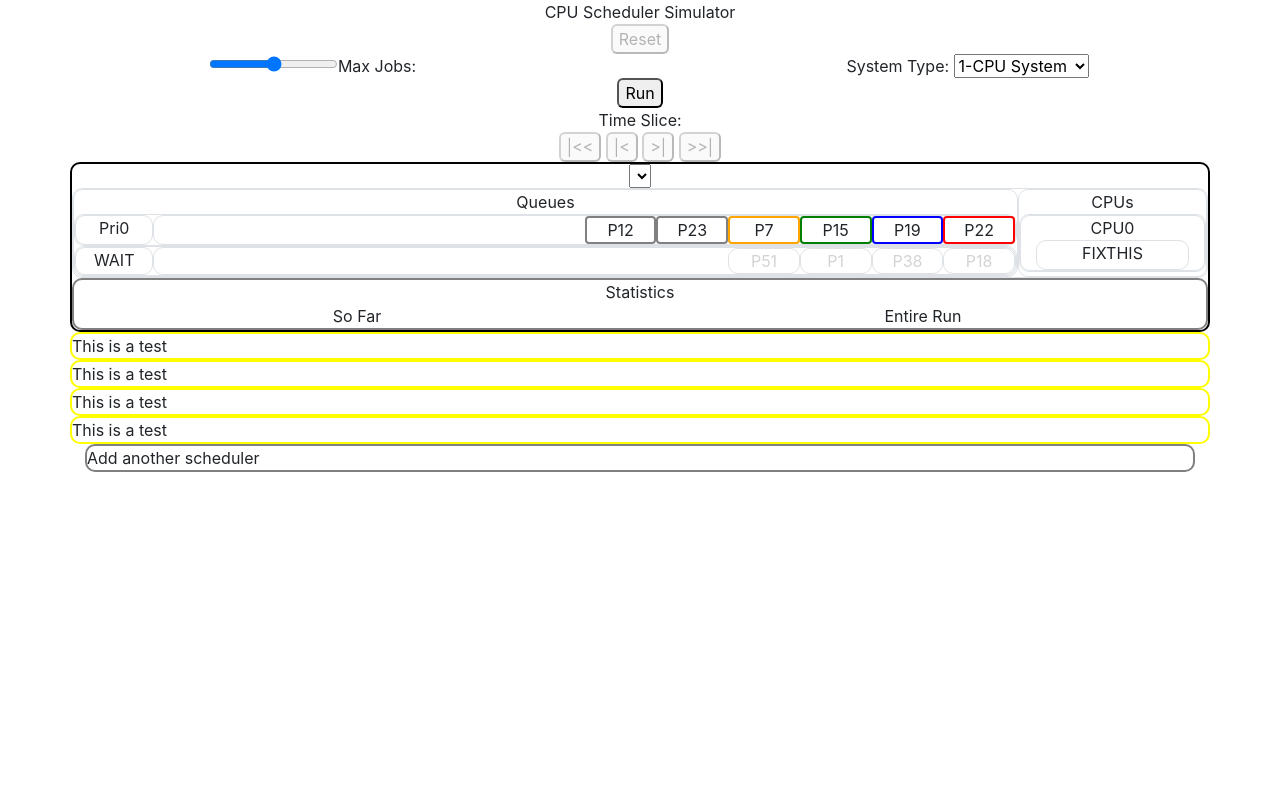
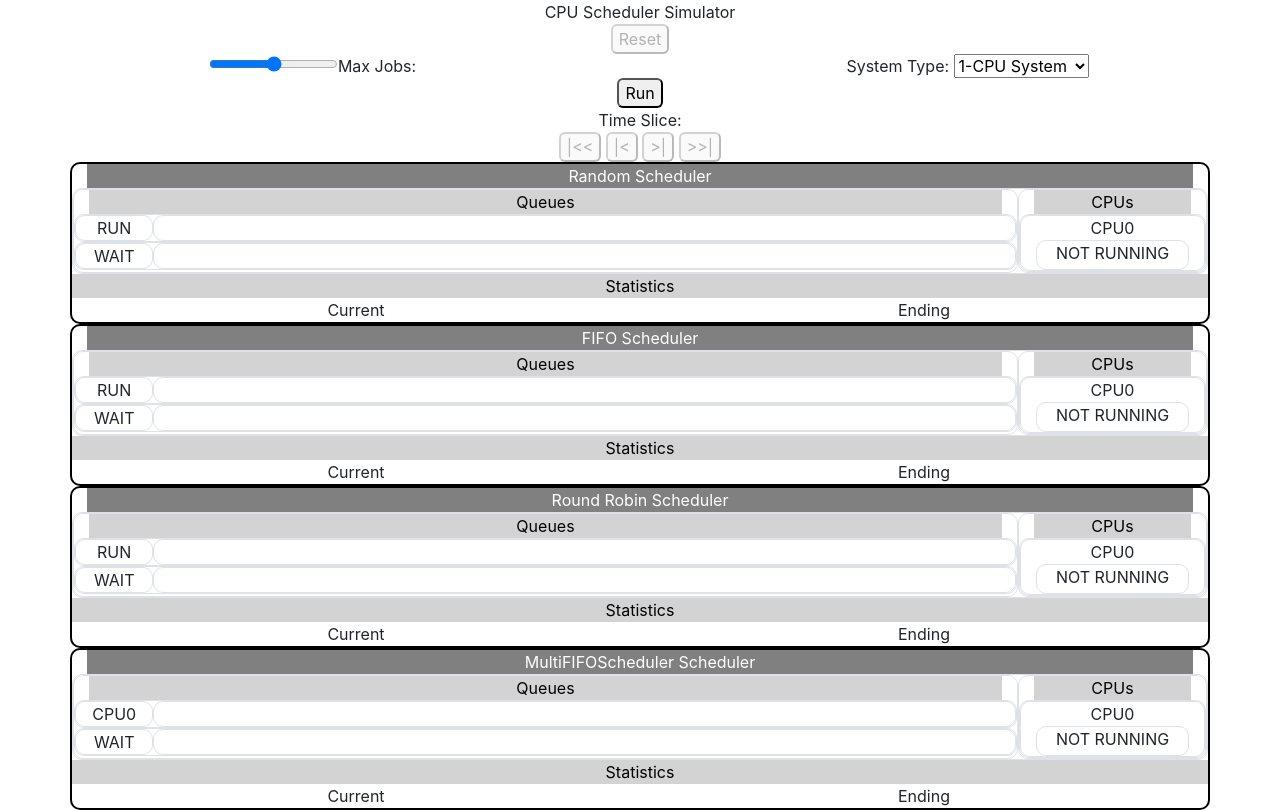
Before and after one commit to jemenake/CPUSchedulingSimulator, a plain HTML site: page index.html in a window 1280 px wide. Drawn offline with nearby package versions, Linux system fonts and the light colour scheme.

Commit message:
Finally working GUI

```diff
--- a/gui/gui.js
+++ /dev/null
@@ -1,30 +0,0 @@
-sim_result = {
-    trace: [
-        {
-            queues: [ [1,2], [4,5,3] ],
-            assignments: [ 1, 2, 4],
-            processes: [ ],
-            wait_queue: [ ],
-            stats: {
-                longest_wait: 0,
-            }
-        },
-        {
-            queues: [ [2], [4,5,3] ],
-            assignments: [ 3, 2, 4],
-            processes: [ ],
-            wait_queue: [ ],
-            stats: {
-                longest_wait: 0,
-            }
-        },
-    ],
-    scheduler_name: "FIFO Scheduler",
-    queue_names: [ "High priority", "Low Priority" ],
-    stats: { // Overall
-        longest_wait: 0,
-    },
-    system: {
-        cpus: 3
-    }
-}
--- a/index.html
+++ b/index.html
@@ -17,7 +17,7 @@
 
 <script src="simulator/sim.js"></script>
 <script src="schedulers/fifo.js"></script>
-<script src="gui/gui.js"></script>
+
 
 <header class="page-header header container-fluid" style="text-align:center">
 CPU Scheduler Simulator
@@ -59,6 +59,10 @@ CPU Scheduler Simulator
 	.schedulertitle {
 		color: white;
 		background-color: gray;
+	}
+	.schedulersubtitle {
+		color: black;
+		background-color: lightgray;
 	}
 	/* .queues {
 		border: 2px solid gray;
@@ -104,21 +108,18 @@ CPU Scheduler Simulator
 </div>
 
 
-<div class="container">
-	<!-- Scheduler Box -->
-	<div class="row scheduler">
-		<!-- Scheduler Box -->
+<div class="container" id="#schedulers">
+	<!-- <div class="row scheduler">
 		<div class="container">
-			<select id="#scheduler_0_selector" name="scheduler_0" class="presim"></select>
+			<div class="schedulertitle">Random Scheduler</div>
 			<div class="row border">
-				<!-- Queues -->
-				<div class="col-10 border" id="#scheduler_0_queues">
-					Queues
+				<div class="col-10 border" id="#scheduler_9_queues">
+					<div class="schedulersubtitle">Queues</div>
 					<div class="row border">
 						<div class="col-1 border">Pri0</div>
 						<div class="col-11 border">
-							<div class="row" id="#scheduler_0_queue_0">
-								<div class="col"></div><!-- consumes extra space to push things right -->
+							<div class="row" id="#scheduler_9_queue_0">
+								<div class="col"></div>
 								<div class="col-1" style="border: 2px solid gray; border-radius: 4px">P12</div>
 								<div class="col-1" style="border: 2px solid gray; border-radius: 4px;">P23</div>
 								<div class="col-1" style="border: 2px solid orange; border-radius: 4px;">P7</div>
@@ -132,8 +133,8 @@ CPU Scheduler Simulator
 					<div class="row border">
 						<div class="col-1 border">WAIT</div>
 						<div class="col-11 border">
-							<div class="row" id="#scheduler_0_queue_1" style="color: lightgray;">
-								<div class="col"></div><!-- consumes extra space to push things right -->
+							<div class="row" id="#scheduler_9_queue_1" style="color: lightgray;">
+								<div class="col"></div>
 								<div class="col-1 border">P51</div>
 								<div class="col-1 border">P1</div>
 								<div class="col-1 border">P38</div>
@@ -142,66 +143,37 @@ CPU Scheduler Simulator
 						</div>
 					</div>
 				</div>
-				<!-- CPUs -->
-				<div class="col-md-2 border" id="#scheduler_0_cpus">
-					CPUs
+				<div class="col-md-2 border" id="#scheduler_9_cpus">
+					<div class="schedulersubtitle">CPUs</div>
 					<div class="row">
-						<div class="col border" id="#scheduler_0_cpu_0">
+						<div class="col border" id="#scheduler_9_cpu_0">
 							CPU0<br/>
 							<div style="border: 2px solid red; border-radius: 10px; text-align: center;">P22</div>
 						</div>
 					</div>
-					<div class="row">
-						<div class="col border" id="#scheduler_0_cpu_1">
-							CPU1
-							<div style="border: 2px solid blue; border-radius: 10px; text-align: center;">P19</div>
-						</div>
-					</div>
-					<div class="row">
-						<div class="col border" id="#scheduler_0_cpu_2">
-							CPU2
-							<div style="border: 2px solid green; border-radius: 10px; text-align: center;">P15</div>
-						</div>
-					</div>
-					<div class="row">
-						<div class="col border" id="#scheduler_0_cpu_3">
-							CPU3
-							<div style="border: 2px solid orange; border-radius: 10px; text-align: center;">P7</div>
-						</div>
-					</div>
+
 				</div>
 			</div>
 			<div class="row" style="border: 2px solid gray; border-radius: 10px">
 				<div class="col">
 					<div class="row">
-						<div class="col">
+						<div class="schedulersubtitle col">
 							Statistics
 						</div>
 					</div>
 					<div class="row">
-						<div class="col-6">So Far</div>
-						<div class="col-6">Entire Run</div>
+						<div id="#scheduler_0_currentstats" class="col-6">So Far</div>
+						<div id="#scheduler_0_endingstats" class="col-6">Entire Run</div>
 					</div>
 				</div>
 			</div>
 		</div>
-	</div>
-
-	<div id="INSERT_MARKER">
-		<div class="row">
-			<div class="col">
-				<div style="border: 2px solid gray; border-radius: 10px">
-					Add another scheduler
-				</div>
-			</div>
-		</div>
-	</div>
-
-
+	</div> -->
+</div>
 
 <script>
 
-let systems = [
+	let systems = [
 		new System("1-CPU System", 1),
 		new System("2-CPU System", 2),
 		new System("4-CPU System", 4),
@@ -215,7 +187,7 @@ let systems = [
 	// ]
 
 	var time_slice = 0
-	var schedulers = []
+	let schedulers = []
 	var traces = [] // Here is where we'll store the traces from the schedulers
 	var runtimes = [] // How long each scheduler took to complete everything
 	var max_runtime // The longest of the runtimes
@@ -223,8 +195,7 @@ let systems = [
 
 	resetSimulation();
 	populateSystemSelector();
-	populateSchedulerSelector(0);
-	buildUICpuColumn(0)
+
 
 	addScheduler(new RandomScheduler("Random Scheduler", getSelectedSystem(), rng_seed))
 	addScheduler(new FIFOScheduler("FIFO Scheduler", getSelectedSystem()))
@@ -233,15 +204,20 @@ let systems = [
 	//addScheduler(new PriorityScheduler("PriorityScheduler Scheduler", getSelectedSystem()))
 
 	function addScheduler(scheduler) {
-		appendSchedulerUI(scheduler)
 		schedulers.push(scheduler)
+		appendSchedulerUI(scheduler, schedulers.length-1)
 	}
 
 	function systemChanged() {
-		buildUICpuColumn(0)
 		// Notify schedulers that the system has changed (as some may need to change their queues)
-		schedulers.forEach((scheduler) => scheduler.setSystem(getSelectedSystem()))
+		for(scheduler_num=0; scheduler_num<schedulers.length; scheduler_num++) {
+			rebuildUICpuColumn(scheduler_num)
+			schedulers[scheduler_num].setSystem(getSelectedSystem())
+			rebuildUIQueueColumn(scheduler_num)
+
+		}
 		// Now, rebuild the queues column for each scheduler's UI, in case their queues changed
+		// TODO
 	}
 
 	////////////////////////////////////////////////////////////////
@@ -258,16 +234,18 @@ let systems = [
 	}
 
 	function updateUI() {
+		console.log("schedulers has " + schedulers.length + " items: " + JSON.stringify(schedulers))
 		updateUITimeSlice()
-		updateUISchedulerQueues(0)
-		updateUISchedulerCpus(0)
+		// Update each scheduler with the details of this time_slice
+		for(scheduler_num=0; scheduler_num<schedulers.length; scheduler_num++) {
+			updateUISchedulerQueues(scheduler_num)
+			updateUISchedulerCpus(scheduler_num)
+		}
 	}
 
 	function updateUITimeSlice() {
 		document.getElementById("#time_slice").innerHTML = "Time Slice : " + time_slice
 	}
-
-
 
 	function getProcessBox(text) {
 		var new_element = document.createElement("div")
@@ -293,35 +271,41 @@ let systems = [
 		selectBox.selectedIndex = 0
 	}
 
-	function populateSchedulerSelector(scheduler_num) {
-		let id = `#scheduler_${scheduler_num}_selector`
-		console.log("ID = " + id)
-		var selectBox = document.getElementById(id)
-		// Clear existing box
-		while(selectBox.firstChild) {
-			selectBox.removeChild(selectBox.firstChild)
-		}
-		for(i=0; i<schedulers.length; i++) {
-			var new_option = document.createElement("option")
-			new_option.value = i
-			new_option.text = schedulers[i].name
-			selectBox.appendChild(new_option)
-		}
-		selectBox.selectedIndex = 0
-	}
+	// function populateSchedulerSelector(scheduler_num) {
+	// 	let id = `#scheduler_${scheduler_num}_selector`
+	// 	console.log("ID = " + id)
+	// 	var selectBox = document.getElementById(id)
+	// 	// Clear existing box
+	// 	while(selectBox.firstChild) {
+	// 		selectBox.removeChild(selectBox.firstChild)
+	// 	}
+	// 	for(i=0; i<schedulers.length; i++) {
+	// 		var new_option = document.createElement("option")
+	// 		new_option.value = i
+	// 		new_option.text = schedulers[i].name
+	// 		selectBox.appendChild(new_option)
+	// 	}
+	// 	selectBox.selectedIndex = 0
+	// }
 
 	////////////////////////////////////////////////////////////////
 	// Name generators
 	////////////////////////////////////////////////////////////////
 	function getSchedulerID(scheduler_num) { return `#scheduler_${scheduler_num}` }
+	function getSchedulerCpusID(scheduler_num) { return `#scheduler_${scheduler_num}_cpus` }
 	function getSchedulerCpuID(scheduler_num, cpu_num) { return `#scheduler_${scheduler_num}_cpu_${cpu_num}` }
+	function getSchedulerQueuesID(scheduler_num) { return `#scheduler_${scheduler_num}_queues` }
 	function getSchedulerQueueID(scheduler_num, queue_num) { return `#scheduler_${scheduler_num}_queue_${queue_num}` }
+	function getSchedulerCurrentStatsID(scheduler_num, queue_num) { return `#scheduler_${scheduler_num}_currentstats` }
+	function getSchedulerEndingStatsID(scheduler_num, queue_num) { return `#scheduler_${scheduler_num}_endingstats` }
 
 	////////////////////////////////////////////////////////////////
 	// UI Update
 	////////////////////////////////////////////////////////////////
 	function getAndEmptyElement(element_id) {
+		console.log("Getting and emptying element for : " + element_id);
 		var element = document.getElementById(element_id)
+		console.log("Got : " + JSON.stringify(element));
 		while(element.firstChild) {
 			element.removeChild(element.firstChild)
 		}
@@ -364,6 +348,7 @@ let systems = [
 	}
 
 	function updateUISchedulerCpu(element_id, process) {
+		console.log("updateUISchedulerCpu(" + element_id)
 		let element = getAndEmptyElement(element_id)
 		element.appendChild(document.createTextNode("CPU0"))
 		console.log("  process = " + JSON.stringify(process))
@@ -386,15 +371,14 @@ let systems = [
 		}
 	}
 
-	function buildUICpuColumn(scheduler_num) {
-		let id = `#scheduler_${scheduler_num}_cpus`
+	function rebuildUICpuColumn(scheduler_num) {
+		let id = getSchedulerCpusID(scheduler_num)
 		console.log("ID = " + id)
-		var cpuBox = document.getElementById(id)
-		// Clear existing box
-		while(cpuBox.firstChild) {
-			cpuBox.removeChild(cpuBox.firstChild)
-		}
-		cpuBox.appendChild(document.createTextNode("CPUs"))
+		let cpuBox = getAndEmptyElement(id)
+		let title_bar = document.createElement("div")
+		title_bar.className = "schedulersubtitle"
+		title_bar.innerText = "CPUs"
+		cpuBox.appendChild(title_bar)
 		let selected_system = getSelectedSystem()
 		console.log(JSON.stringify(selected_system))
 		for(i=0; i<selected_system.cpus; i++) {
@@ -406,12 +390,46 @@ let systems = [
 			new_element.className = "col border"
 			new_element.id = `#scheduler_${scheduler_num}_cpu_${i}`
 			new_element.appendChild(document.createTextNode("CPU" + i))
-			new_element.appendChild(getProcessBox("FIXTHIS"))
+			new_element.appendChild(getProcessBox("NOT RUNNING"))
 
 			row_element.appendChild(new_element)
 
 			cpuBox.appendChild(row_element)
 		}
+	}
+
+	function rebuildUIQueueColumn(scheduler_num) {
+		let id = getSchedulerQueuesID(scheduler_num)
+		console.log("ID = " + id)
+		let queuesBox = getAndEmptyElement(id)
+		let title_bar = document.createElement("div")
+		title_bar.className = "schedulersubtitle"
+		title_bar.innerText = "Queues"
+		queuesBox.appendChild(title_bar)
+
+		console.log("scheduler_num = " + scheduler_num)
+		console.log("schedulers.length = " + schedulers.length)
+		let scheduler = schedulers[scheduler_num]
+		for(queue_num=0; queue_num<scheduler.queues.length; queue_num++) {
+			queuesBox.appendChild(buildSchedulerQueue(scheduler_num, queue_num, scheduler.queue_names[queue_num]))
+		}
+		queuesBox.appendChild(buildSchedulerQueue(scheduler_num, scheduler.queues.length, "WAIT"))
+
+		// for(i=0; i<selected_system.cpus; i++) {
+		// 	console.log("Adding CPU"+i)
+		// 	var row_element = document.createElement("div")
+		// 	row_element.className = "row border"
+
+		// 	var new_element = document.createElement("div")
+		// 	new_element.className = "col border"
+		// 	new_element.id = `#scheduler_${scheduler_num}_cpu_${i}`
+		// 	new_element.appendChild(document.createTextNode("CPU" + i))
+		// 	new_element.appendChild(getProcessBox("NOT RUNNING"))
+
+		// 	row_element.appendChild(new_element)
+
+		// 	cpuBox.appendChild(row_element)
+		// }
 
 	}
 
@@ -421,13 +439,124 @@ let systems = [
 		return systems[systemTypeSelector.selectedIndex]
 	}
 
-	function appendSchedulerUI(scheduler) {
-		var insertPoint = document.getElementById("INSERT_MARKER")
-		var newElement = document.createElement("div")
-		newElement.className = "row"
-		newElement.style = "border: 2px solid yellow; border-radius: 10px; text-align: center;"
-		newElement.appendChild(document.createTextNode("This is a test"))
-		insertPoint.parentNode.insertBefore(newElement, insertPoint)
+	function buildSchedulerQueue(scheduler_num, queue_num, queue_name) {
+		let row = document.createElement("div")
+		row.className = "row border"
+		let name_col = document.createElement("div")
+		name_col.className = "col-1 border"
+		name_col.textContent = queue_name
+		let queue_col = document.createElement("div")
+		queue_col.className = "col-11 border"
+		let queue_col_row = document.createElement("div")
+		queue_col_row.className = "row"
+		queue_col_row.id = getSchedulerQueueID(scheduler_num, queue_num)
+		queue_col.appendChild(queue_col_row)
+		row.appendChild(name_col)
+		row.appendChild(queue_col)
+		return row
+	}
+
+	function buildUISchedulerQueues(scheduler, scheduler_num) {
+		var elements = []
+		let title = document.createElement("div")
+		title.className = "schedulersubtitle"
+		elements.push(title)
+		for(queue_num=0; queue_num<scheduler.queues.length; queue_num++) {
+			elements.push(buildSchedulerQueue(scheduler_num, queue_num, scheduler.queue_names[queue_num]))
+		}
+		elements.push(buildSchedulerQueue(scheduler_num, scheduler.queues.length, "WAIT"))
+		return elements
+	}
+
+	function buildUISchedulerQueuesAndCpus(scheduler, scheduler_num, system) {
+		let queues_and_cpus = document.createElement("div")
+		queues_and_cpus.className = "row border"
+		let queues = document.createElement("div")
+		queues.className = "col-10 border"
+		queues.id = getSchedulerQueuesID(scheduler_num)
+		// Build the whole queue stack
+		// buildUISchedulerQueues(scheduler, scheduler_num).forEach((element) => queues.appendChild(element))
+		let cpus = document.createElement("div")
+		cpus.className = "col-2 border"
+		cpus.id = getSchedulerCpusID(scheduler_num)
+		queues_and_cpus.appendChild(queues)
+		queues_and_cpus.appendChild(cpus)
+		return queues_and_cpus
+	}
+
+	function buildUISchedulerStatistics(scheduler_num) {
+		let row = document.createElement("div")
+		row.className = "row border"
+		let row_col = document.createElement("div")
+		row_col.className = "col"
+		// Title divs
+		let row_col_title = document.createElement("div")
+		row_col_title.className = "row"
+		let row_col_title_text = document.createElement("div")
+		row_col_title_text.className = "col schedulersubtitle"
+		row_col_title_text.innerText = "Statistics"
+		row_col_title.appendChild(row_col_title_text)
+
+		// Row with stats columns
+		let row_col_row = document.createElement("div")
+		row_col_row.className = "row"
+		let row_col_row_current = document.createElement("div")
+		row_col_row_current.className = "col-6"
+		row_col_row_current.id = getSchedulerCurrentStatsID(scheduler_num)
+		row_col_row_current.innerText = "Current"
+		let row_col_row_ending = document.createElement("div")
+		row_col_row_ending.className = "col-6"
+		row_col_row_ending.id = getSchedulerEndingStatsID(scheduler_num)
+		row_col_row_ending.innerText = "Ending"
+
+		row_col_row.appendChild(row_col_row_current)
+		row_col_row.appendChild(row_col_row_ending)
+
+		row_col.appendChild(row_col_title)
+		row_col.appendChild(row_col_row)
+
+		row.appendChild(row_col)
+
+		return row
+
+		// <div class="row" style="border: 2px solid gray; border-radius: 10px">
+		// 	 <div class="col">
+		// 		<div class="row">
+		// 			<div class="schedulersubtitle col">
+		// 				Statistics
+		// 			</div>
+		// 		</div>
+		// 		<div class="row">
+		// 			<div id="#scheduler_0_currentstats" class="col-6">So Far</div>
+		// 			<div id="#scheduler_0_endingstats" class="col-6">Entire Run</div>
+		// 		</div>
+		// 	</div>
+		// </div>
+	}
+
+	function appendSchedulerUI(scheduler, scheduler_num) {
+		console.log("appendSchedulerUI(" + scheduler_num + ")")
+		let scheduler_div = document.getElementById("#schedulers")
+		let scheduler_row = document.createElement("div")
+		scheduler_row.className = "row scheduler"
+		let scheduler_container = document.createElement("div")
+		scheduler_container.className = "container"
+		let scheduler_title = document.createElement("div")
+		scheduler_title.className = "schedulertitle"
+		scheduler_title.textContent = scheduler.name
+		// let queue_and_cpus = document.createElement("div")
+		// queue_and_cpus.className = "row border"
+		let queues_and_cpus = buildUISchedulerQueuesAndCpus(scheduler, scheduler_num, getSelectedSystem())
+		let statistics = buildUISchedulerStatistics(scheduler_num)
+		statistics.className = "row"
+		scheduler_container.appendChild(scheduler_title)
+		scheduler_container.appendChild(queues_and_cpus)
+		scheduler_container.appendChild(statistics)
+		scheduler_row.appendChild(scheduler_container)
+		scheduler_div.appendChild(scheduler_row)
+
+		rebuildUICpuColumn(scheduler_num)
+		rebuildUIQueueColumn(scheduler_num)
 	}
 
 
```
